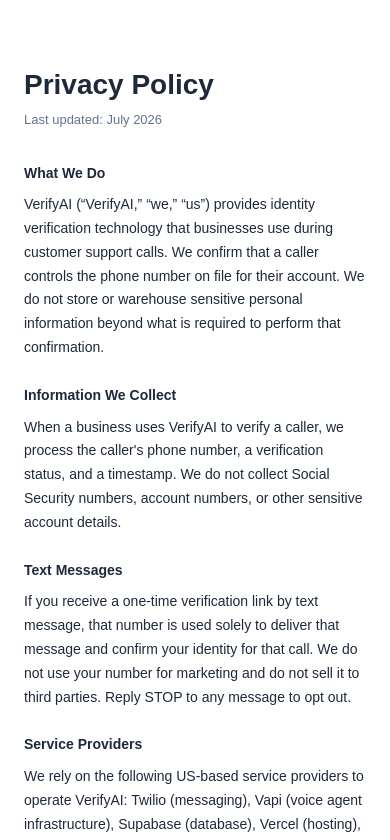
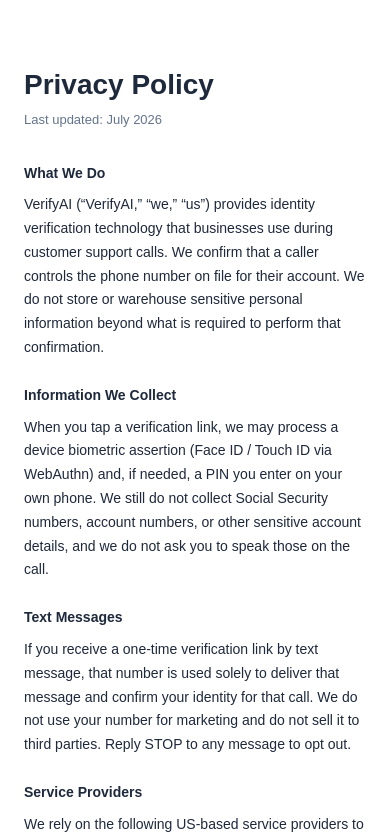
Before and after one commit to sachinaravapallisiva-lab/verifyai, a Next.js app: page /privacy in a window 390 px wide. Shown: the top 840 px of the page. Built offline with nearby package versions, Linux system fonts and the light colour scheme.

Commit message:
Name PIN and WebAuthn in Information We Collect
Live /verify already uses those. The old sentence said phone, status, and timestamp only.

```diff
--- a/app/privacy/page.tsx
+++ b/app/privacy/page.tsx
@@ -9,7 +9,7 @@
         <p>VerifyAI (&ldquo;VerifyAI,&rdquo; &ldquo;we,&rdquo; &ldquo;us&rdquo;) provides identity verification technology that businesses use during customer support calls. We confirm that a caller controls the phone number on file for their account. We do not store or warehouse sensitive personal information beyond what is required to perform that confirmation.</p>
 
         <h2 style={{ fontWeight: '600', margin: '24px 0 8px' }}>Information We Collect</h2>
-        <p>When a business uses VerifyAI to verify a caller, we process the caller&apos;s phone number, a verification status, and a timestamp. We do not collect Social Security numbers, account numbers, or other sensitive account details.</p>
+        <p>When you tap a verification link, we may process a device biometric assertion (Face ID / Touch ID via WebAuthn) and, if needed, a PIN you enter on your own phone. We still do not collect Social Security numbers, account numbers, or other sensitive account details, and we do not ask you to speak those on the call.</p>
 
         <h2 style={{ fontWeight: '600', margin: '24px 0 8px' }}>Text Messages</h2>
         <p>If you receive a one-time verification link by text message, that number is used solely to deliver that message and confirm your identity for that call. We do not use your number for marketing and do not sell it to third parties. Reply STOP to any message to opt out.</p>
```
